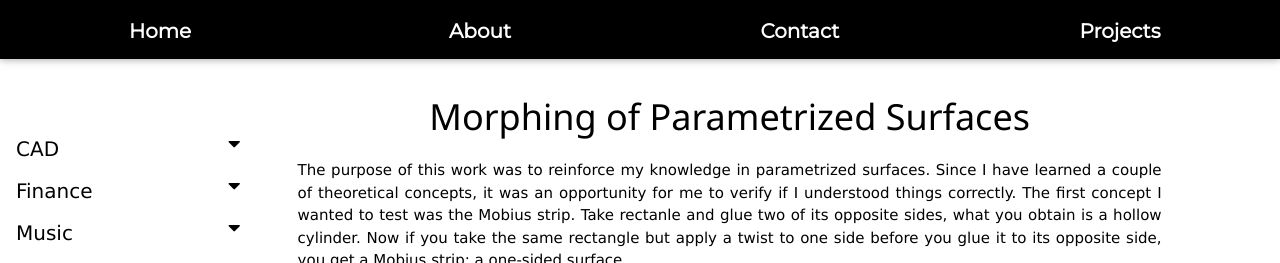
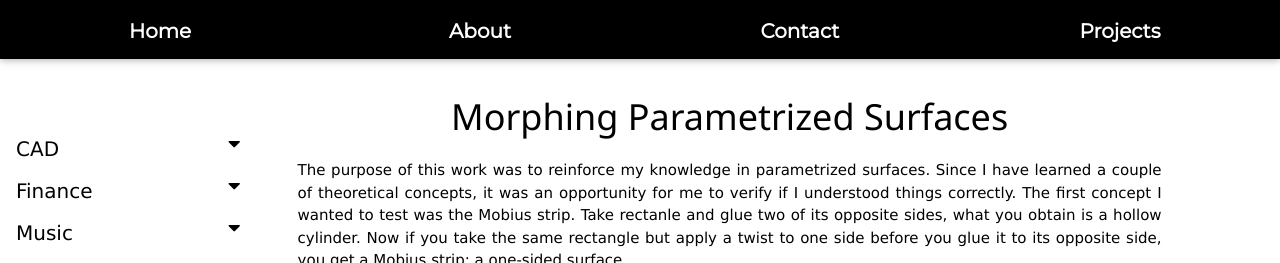
Before and after one commit to botengu/portfolio, a Jekyll site: the page built from _posts/2020-09-15-Parametric-Morphing.md, in a window 1280 px wide and 900 px high, cut to the strip 0-263 px from the top of the window. Built offline with Jekyll 4.4.1, drawn with Linux system fonts in a browser that asks for light colours; nearby versions of some CDN libraries; library files that are not in the unit come from our copies; a script that is not in the unit is left out.

Commit message:
21st commit

```diff
--- a/_posts/2020-09-15-Parametric-Morphing.md
+++ b/_posts/2020-09-15-Parametric-Morphing.md
@@ -1,13 +1,13 @@
 ---
 layout: post
-title:  Morphing of Parametrized Surfaces
+title:  Morphing Parametrized Surfaces
 date:   2020-09-15 23:32:57 -0400
 categories: jekyll update
 permalink: "/cad/MorphingSurfaces/"
 ---
 
 <div class="w3-row ">
-    <h1 style="text-align:center">Morphing of Parametrized Surfaces</h1>
+    <h1 style="text-align:center">Morphing Parametrized Surfaces</h1>
     <p class = "justify">
     The purpose of this work was to reinforce my knowledge in parametrized surfaces. Since I have learned a couple of theoretical concepts, it was an opportunity for me to verify if I understood things correctly. The first concept I wanted to test was the Mobius strip. Take rectanle and glue two of its opposite sides, what you obtain is a hollow cylinder. Now if you take the same rectangle but apply a twist to one side before you glue it to its opposite side, you get a Mobius strip; a one-sided surface.
     </p>
```
